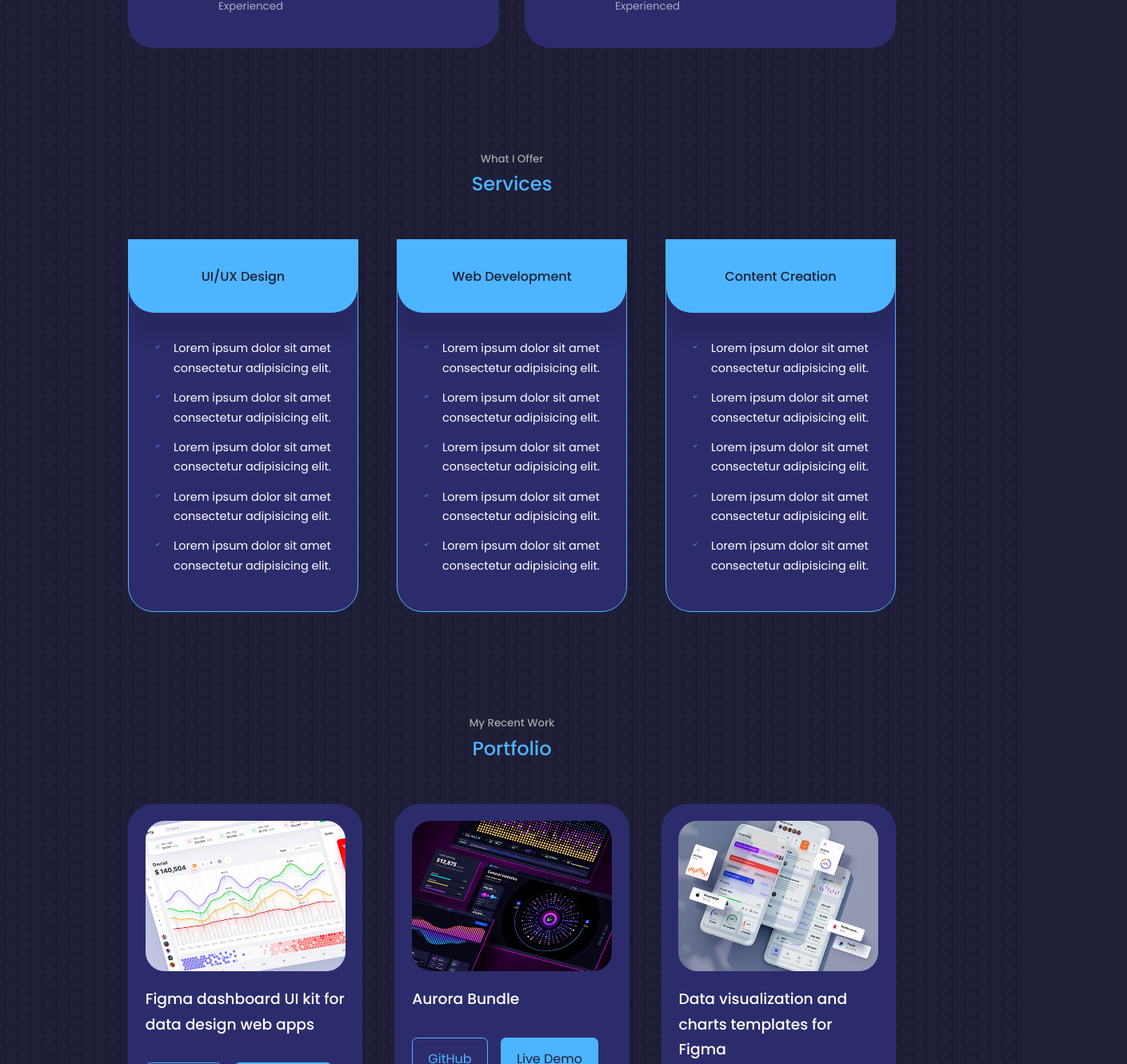
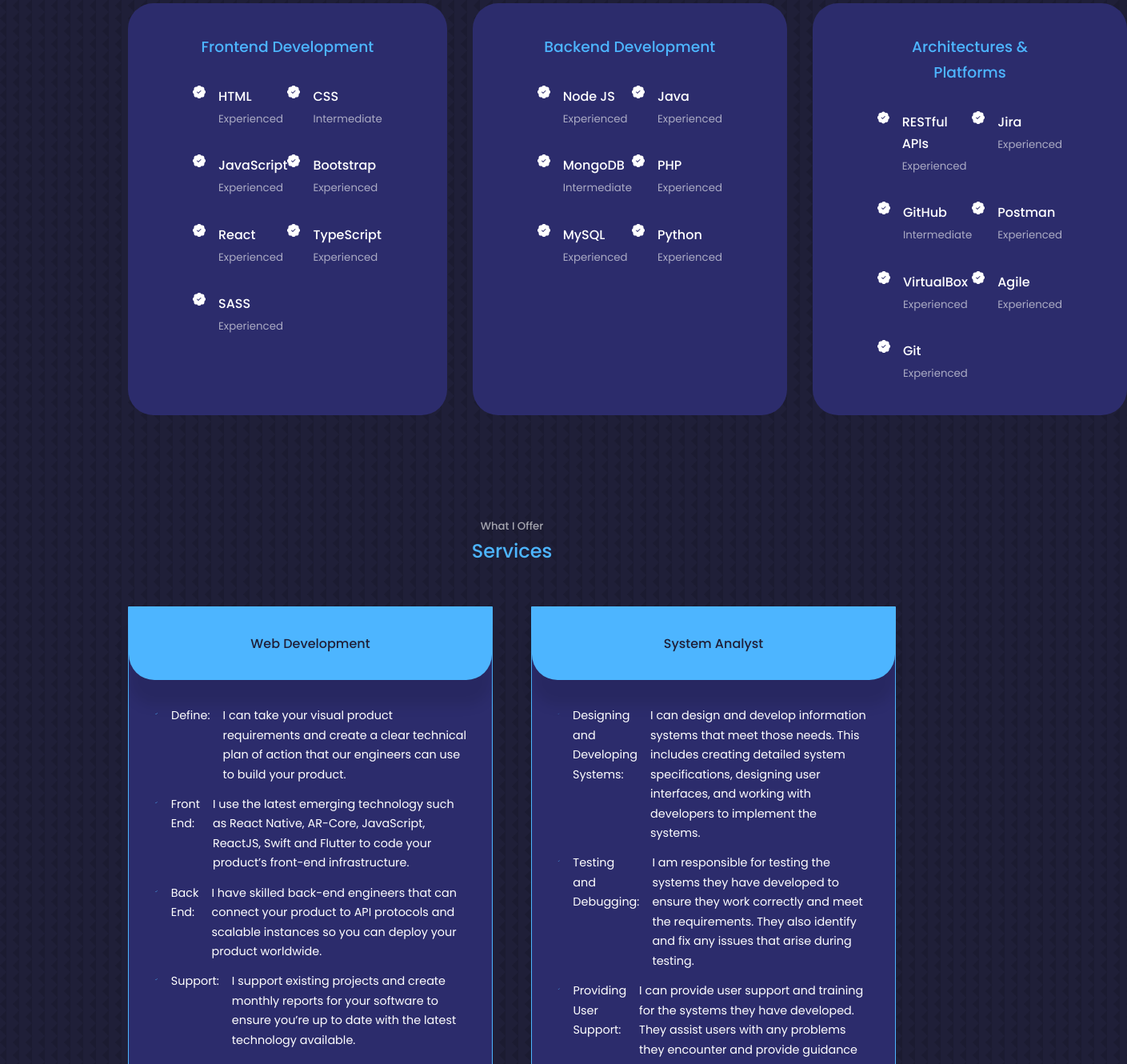
Before and after one commit to Mingen-Xiao/react-portfolio-website, a React (Create React App) app: page / in a window 1280 px wide. Shown: the part 2017-3347 px from the top of the page at 80% size, 1409 px wide, since content can reach past the window. Built offline with nearby package versions, Linux system fonts and the light colour scheme.

Commit message:
optimise the website

```diff
--- a/src/components/experience/Experience.jsx
+++ b/src/components/experience/Experience.jsx
@@ -47,6 +47,20 @@
                 <small className="text-light">Experienced</small>
               </div>
             </article>
+            <article className="experience__details">
+              <BsPatchCheckFill className='experience__details' />
+              <div>
+                <h4>TypeScript</h4>
+                <small className="text-light">Experienced</small>
+              </div>
+            </article>
+            <article className="experience__details">
+              <BsPatchCheckFill className='experience__details' />
+              <div>
+                <h4>SASS</h4>
+                <small className="text-light">Experienced</small>
+              </div>
+            </article>
           </div>
         </div>
 
@@ -59,6 +73,13 @@
               <BsPatchCheckFill className='experience__details' />
               <div>
                 <h4>Node JS</h4>
+                <small className="text-light">Experienced</small>
+              </div>
+            </article>
+            <article className="experience__details">
+              <BsPatchCheckFill className='experience__details' />
+              <div>
+                <h4>Java</h4>
                 <small className="text-light">Experienced</small>
               </div>
             </article>
@@ -95,6 +116,64 @@
 
         {/* END OF BACKEND */}
 
+
+        <div className="experience__backend">
+          <h3>Architectures & Platforms</h3>
+          <div className="experience__content">
+            <article className="experience__details">
+              <BsPatchCheckFill className='experience__details' />
+              <div>
+                <h4>RESTful APIs</h4>
+                <small className="text-light">Experienced</small>
+              </div>
+            </article>
+            <article className="experience__details">
+              <BsPatchCheckFill className='experience__details' />
+              <div>
+                <h4>Jira</h4>
+                <small className="text-light">Experienced</small>
+              </div>
+            </article>
+            <article className="experience__details">
+              <BsPatchCheckFill className='experience__details' />
+              <div>
+                <h4>GitHub</h4>
+                <small className="text-light">Intermediate</small>
+              </div>
+            </article>
+            <article className="experience__details">
+              <BsPatchCheckFill className='experience__details' />
+              <div>
+                <h4>Postman</h4>
+                <small className="text-light">Experienced</small>
+              </div>
+            </article>
+            <article className="experience__details">
+              <BsPatchCheckFill className='experience__details' />
+              <div>
+                <h4>VirtualBox</h4>
+                <small className="text-light">Experienced</small>
+              </div>
+            </article>
+            <article className="experience__details">
+              <BsPatchCheckFill className='experience__details' />
+              <div>
+                <h4>Agile</h4>
+                <small className="text-light">Experienced</small>
+              </div>
+            </article>
+            <article className="experience__details">
+              <BsPatchCheckFill className='experience__details' />
+              <div>
+                <h4>Git</h4>
+                <small className="text-light">Experienced</small>
+              </div>
+            </article>
+          </div>
+        </div>
+
+        {/* END OF ARCHITECTURES & PLATFORMS */}
+
       </div>
     </section>
   );
--- a/src/components/experience/experience.css
+++ b/src/components/experience/experience.css
@@ -1,6 +1,6 @@
 .experience__container {
     display: grid;
-    grid-template-columns: 1fr 1fr; /* 分column */
+    grid-template-columns: repeat(3, 1fr); /* 分column */
     gap: 2rem;
 }
 
--- a/src/components/header/CTA.jsx
+++ b/src/components/header/CTA.jsx
@@ -1,5 +1,5 @@
 import React from 'react';
-import CV from '../../assets/cv.pdf'
+import CV from '../../assets/Mingen-Xiao-CV.pdf'
 
 const CTA = () => {
   return (
--- a/src/components/header/HeaderSocials.jsx
+++ b/src/components/header/HeaderSocials.jsx
@@ -5,8 +5,8 @@
 const HeaderSocials = () => {
   return (
     <div className="header__socials">
-        <a href="https://linkedin.com" target="_blank" rel="noreferrer"><BsLinkedin/></a>
-        <a href="https://github.com" target="_blank" rel="noreferrer"><AiFillGithub/></a>
+        <a href="https://www.linkedin.com/in/mingen-xiao/ |" target="_blank" rel="noreferrer"><BsLinkedin/></a>
+        <a href="https://github.com/Mingen-Xiao" target="_blank" rel="noreferrer"><AiFillGithub/></a>
     </div>
   )
 };
--- a/src/components/nav/Nav.jsx
+++ b/src/components/nav/Nav.jsx
@@ -16,7 +16,7 @@
       <a href="#" onClick={() => setActiveNav('#')} className={activeNav === '#' ? 'active' : ''}><AiTwotoneHome/></a>
       <a href="#about" onClick={() => setActiveNav('#about')} className={activeNav === '#about' ? 'active' : ''}><AiOutlineUser/></a>
       <a href="#experience" onClick={() => setActiveNav('#experience')} className={activeNav === '#experience' ? 'active' : ''}><BsBook/></a>
-      <a href="#services" onClick={() => setActiveNav('#servuces')} className={activeNav === '#services' ? 'active' : ''}><RiServiceLine/></a>
+      <a href="#services" onClick={() => setActiveNav('#services')} className={activeNav === '#services' ? 'active' : ''}><RiServiceLine/></a>
       <a href="#contact" onClick={() => setActiveNav('#contact')} className={activeNav === '#contact' ? 'active' : ''}><GrContact/></a>
     </nav>
   )
--- a/src/components/services/Services.jsx
+++ b/src/components/services/Services.jsx
@@ -11,60 +11,45 @@
       <div className="container services__container">
         <article className="service">
           <div className="service__head">
-            <h3>UI/UX Design</h3>
-          </div>
-
-          <ul className='service__list'>
-            <li>
-              <BiCheck className='service__list-icon' />
-              <p>Lorem ipsum dolor sit amet consectetur adipisicing elit.</p>
-            </li>
-            <li>
-              <BiCheck className='service__list-icon' />
-              <p>Lorem ipsum dolor sit amet consectetur adipisicing elit.</p>
-            </li>
-            <li>
-              <BiCheck className='service__list-icon' />
-              <p>Lorem ipsum dolor sit amet consectetur adipisicing elit.</p>
-            </li>
-            <li>
-              <BiCheck className='service__list-icon' />
-              <p>Lorem ipsum dolor sit amet consectetur adipisicing elit.</p>
-            </li>
-            <li>
-              <BiCheck className='service__list-icon' />
-              <p>Lorem ipsum dolor sit amet consectetur adipisicing elit.</p>
-            </li>
-          </ul>
-        </article>
-
-        {/* END OF UI/UX */}
-
-        <article className="service">
-          <div className="service__head">
             <h3>Web Development</h3>
           </div>
 
-          <ul className='service__list'>
+          <ul className="service__list">
             <li>
-              <BiCheck className='service__list-icon' />
-              <p>Lorem ipsum dolor sit amet consectetur adipisicing elit.</p>
+              <BiCheck className="service__list-icon" />
+              <p>Define:</p>
+              <p>
+                I can take your visual product requirements and create a clear
+                technical plan of action that our engineers can use to build
+                your product.
+              </p>
             </li>
             <li>
-              <BiCheck className='service__list-icon' />
-              <p>Lorem ipsum dolor sit amet consectetur adipisicing elit.</p>
+              <BiCheck className="service__list-icon" />
+              <p>Front End:</p>
+              <p>
+                I use the latest emerging technology such as React Native,
+                AR-Core, JavaScript, ReactJS, Swift and Flutter to code your
+                product’s front-end infrastructure.
+              </p>
             </li>
             <li>
-              <BiCheck className='service__list-icon' />
-              <p>Lorem ipsum dolor sit amet consectetur adipisicing elit.</p>
+              <BiCheck className="service__list-icon" />
+              <p>Back End:</p>
+              <p>
+                I have skilled back-end engineers that can connect your product
+                to API protocols and scalable instances so you can deploy your
+                product worldwide.
+              </p>
             </li>
             <li>
-              <BiCheck className='service__list-icon' />
-              <p>Lorem ipsum dolor sit amet consectetur adipisicing elit.</p>
-            </li>
-            <li>
-              <BiCheck className='service__list-icon' />
-              <p>Lorem ipsum dolor sit amet consectetur adipisicing elit.</p>
+              <BiCheck className="service__list-icon" />
+              <p>Support:</p>
+              <p>
+                I support existing projects and create monthly reports for your
+                software to ensure you’re up to date with the latest technology
+                available.
+              </p>
             </li>
           </ul>
         </article>
@@ -73,35 +58,53 @@
 
         <article className="service">
           <div className="service__head">
-            <h3>Content Creation</h3>
+            <h3>System Analyst</h3>
           </div>
 
-          <ul className='service__list'>
+          <ul className="service__list">
             <li>
-              <BiCheck className='service__list-icon' />
-              <p>Lorem ipsum dolor sit amet consectetur adipisicing elit.</p>
+              <BiCheck className="service__list-icon" />
+              <p>Designing and Developing Systems:</p>
+              <p>
+                I can design and develop information systems that meet those
+                needs. This includes creating detailed system specifications,
+                designing user interfaces, and working with developers to
+                implement the systems.
+              </p>
             </li>
             <li>
-              <BiCheck className='service__list-icon' />
-              <p>Lorem ipsum dolor sit amet consectetur adipisicing elit.</p>
+              <BiCheck className="service__list-icon" />
+              <p>Testing and Debugging:</p>
+              <p>
+                I am responsible for testing the systems they have developed to
+                ensure they work correctly and meet the requirements. They also
+                identify and fix any issues that arise during testing.
+              </p>
             </li>
             <li>
-              <BiCheck className='service__list-icon' />
-              <p>Lorem ipsum dolor sit amet consectetur adipisicing elit.</p>
+              <BiCheck className="service__list-icon" />
+              <p>Providing User Support:</p>
+              <p>
+                I can provide user support and training for the systems they
+                have developed. They assist users with any problems they
+                encounter and provide guidance on how to use the system
+                effectively..
+              </p>
             </li>
             <li>
-              <BiCheck className='service__list-icon' />
-              <p>Lorem ipsum dolor sit amet consectetur adipisicing elit.</p>
-            </li>
-            <li>
-              <BiCheck className='service__list-icon' />
-              <p>Lorem ipsum dolor sit amet consectetur adipisicing elit.</p>
+              <BiCheck className="service__list-icon" />
+              <p>Maintaining Systems:</p>
+              <p>
+                I am responsible for maintaining and updating the systems they
+                have developed. This includes monitoring performance,
+                identifying and fixing issues, and implementing updates and
+                upgrades as necessary.
+              </p>
             </li>
           </ul>
         </article>
 
-        {/* END OF CONTENT CREATION */}
-
+        {/* END OF SYSTEM ANALYST */}
       </div>
     </section>
   );
--- a/src/components/services/services.css
+++ b/src/components/services/services.css
@@ -1,6 +1,6 @@
 .services__container {
     display: grid;
-    grid-template-columns: repeat(3, 1fr); /* 分column */
+    grid-template-columns: 1fr 1fr; /* 分column */
     gap: 3rem;
 }
 
```
Also changed, not shown: src/components/about/About.jsx (+17 -5 lines), 2 other files (tests, documents, lock files or other folders).
